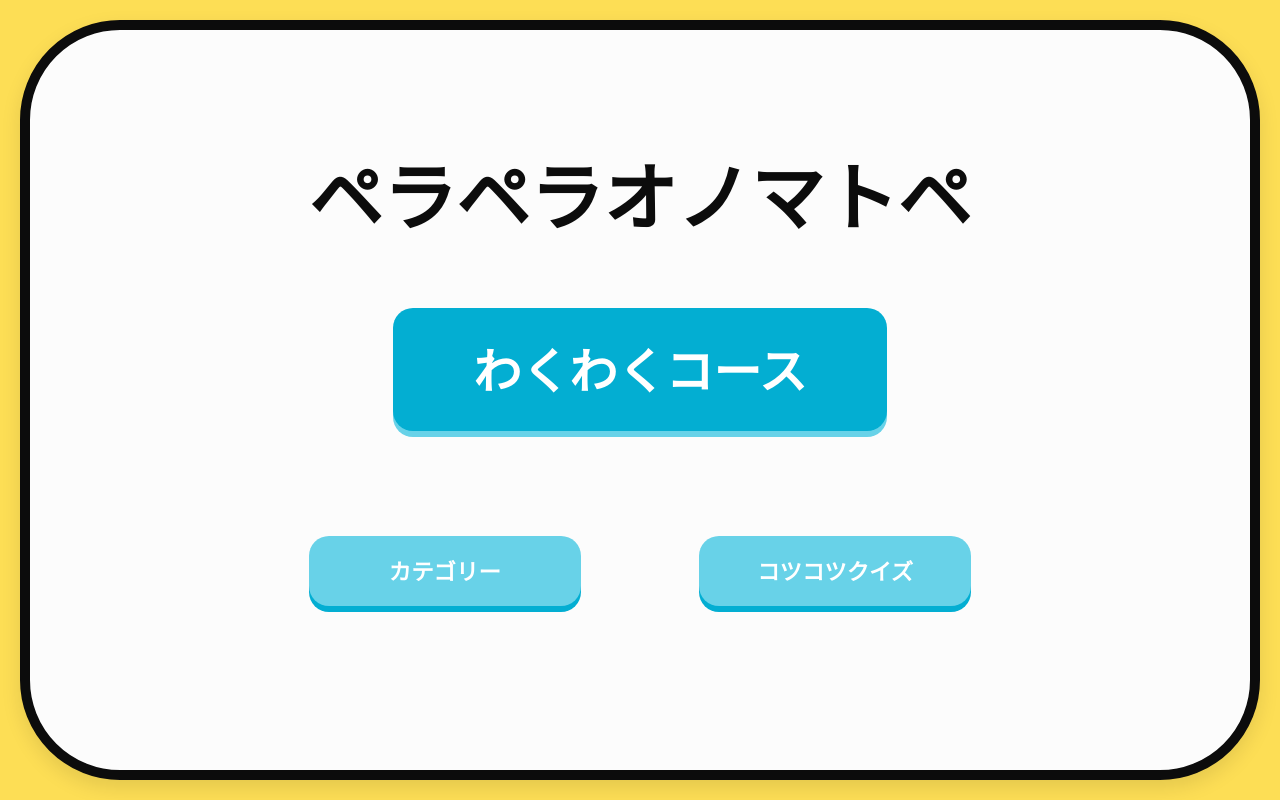
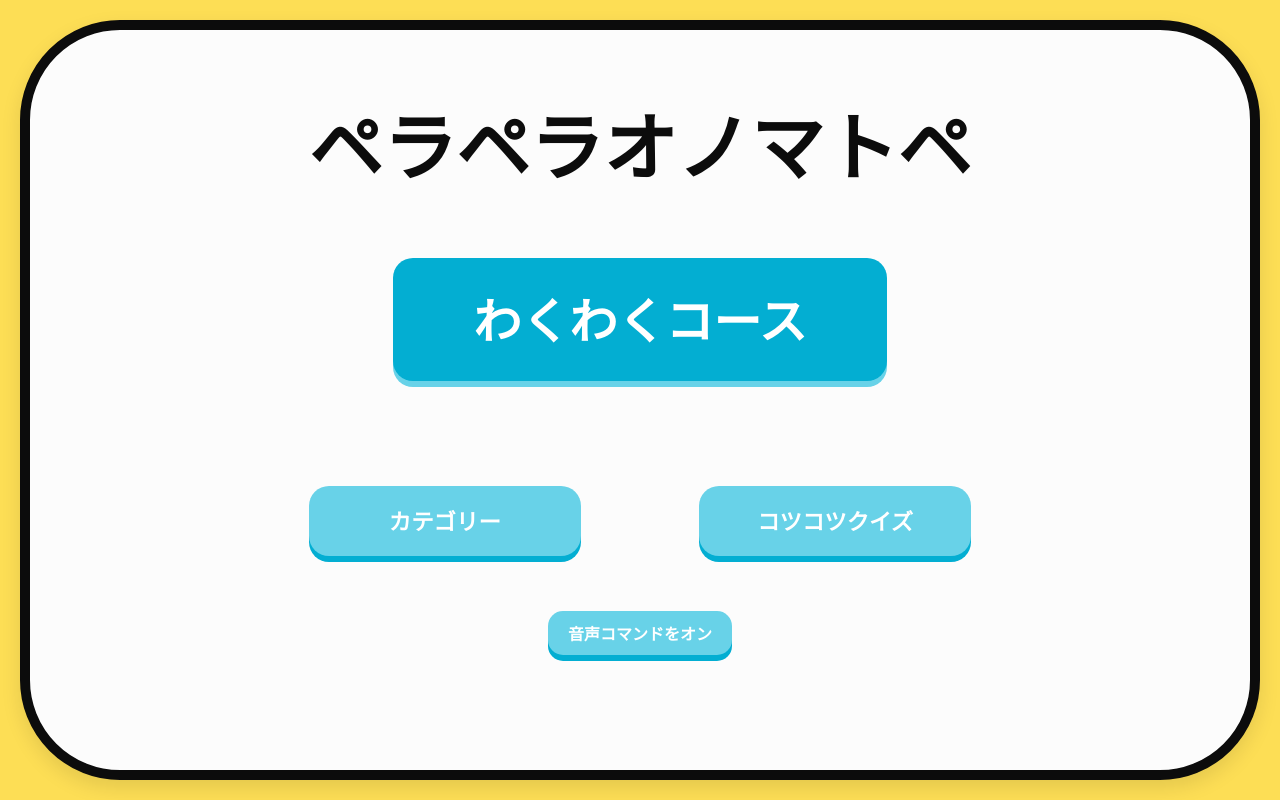
Before and after one commit to Pikaachu/onomatope, a PHP site: page / in a window 1280 px wide. Run offline with PHP 8.4, Linux system fonts and the light colour scheme.

Commit message:
mic remove

```diff
--- a/category.php
+++ b/category.php
@@ -102,7 +102,7 @@
             </div>
 
             <!-- for マイク  -->
-            <button id="voice-toggle" class="mic-container">音声コマンドをオン</button>
+
         </main>
 
         <!-- js -->
--- a/css/style.css
+++ b/css/style.css
@@ -265,7 +265,17 @@
 /* === Voice command section === */
 
 #voice-toggle {
-  display: none;
+    border: none;
+    color: white;
+    padding: 10px 20px;
+    border-radius: 15px;
+    transition-duration: .2s;
+    cursor: pointer;
+    background-color: var(--light-blue);
+    box-shadow: 0 6px var(--primary-blue);
+    font-size: 1rem;
+    display: block;
+    font-weight: 900;
 }
 
 #voice-toggle:hover {
```
